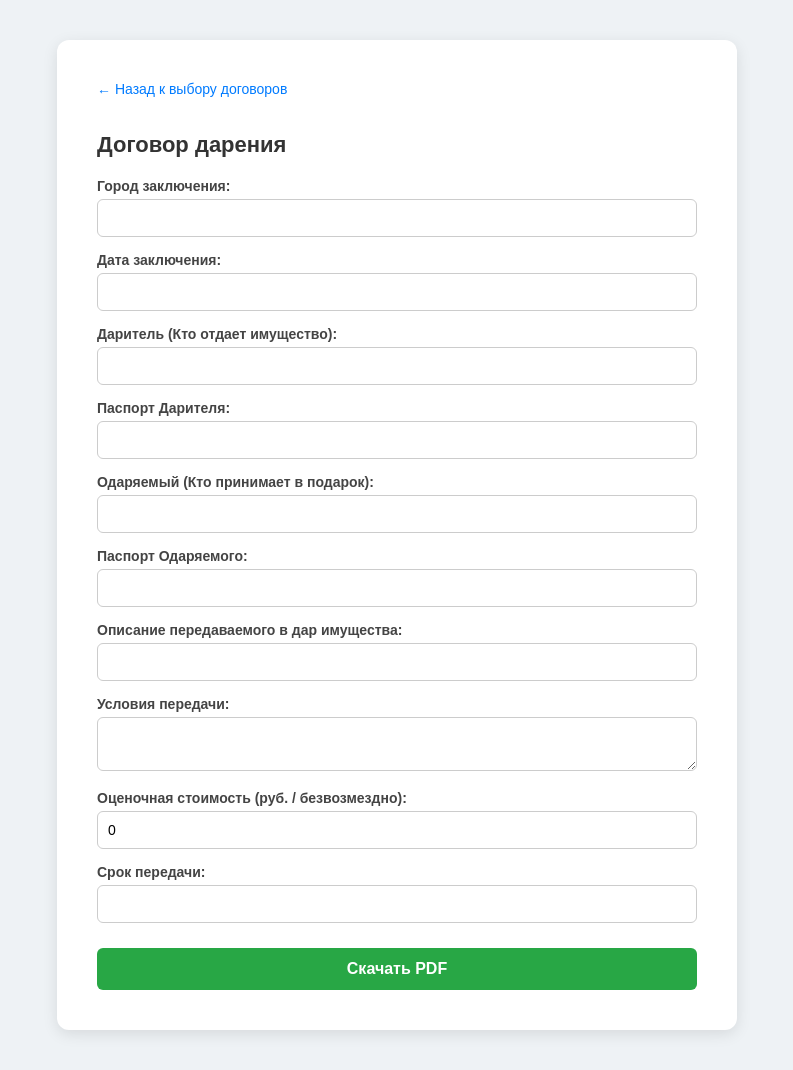
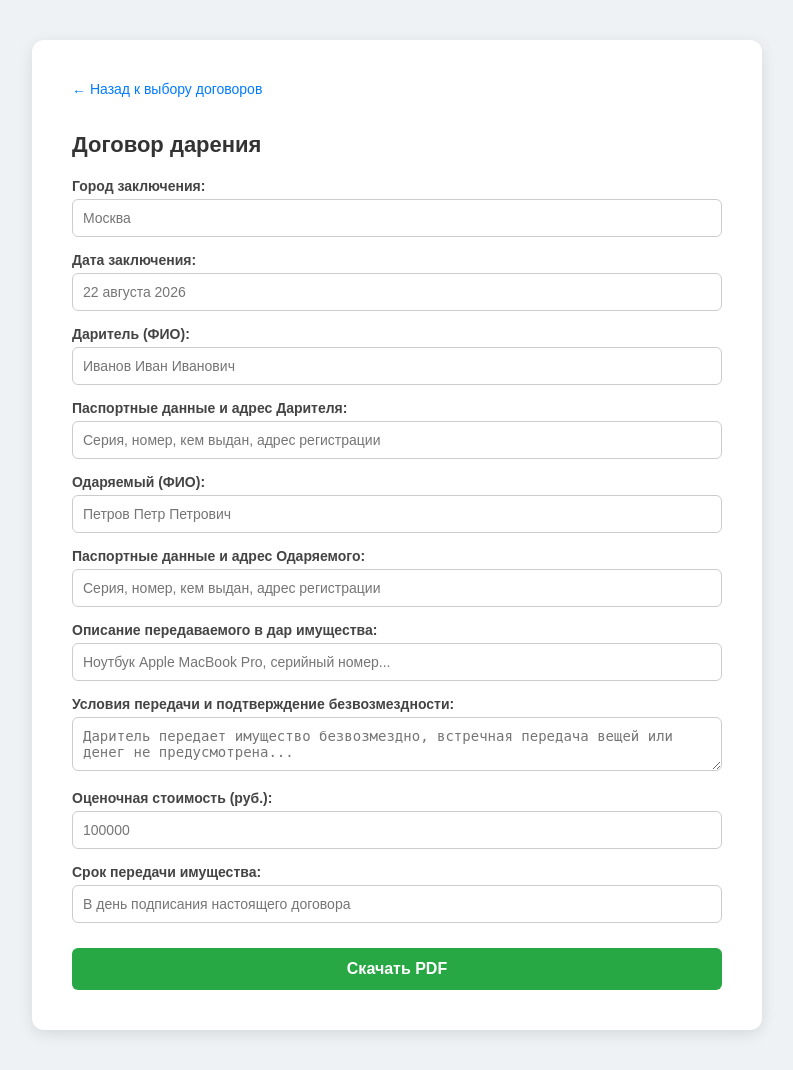
Before and after one commit to Ilyusha5562/contract-generator, a FastAPI app: page /form/gift in a window 1280 px wide. Shown: the whole page, without its empty margins (243-1036 px from the left). Run offline with FastAPI, Linux system fonts and the light colour scheme.

Commit message:
Update form_gift.html

```diff
--- a/templates/form_gift.html
+++ b/templates/form_gift.html
@@ -5,12 +5,13 @@
     <title>Договор дарения</title>
     <style>
         body { font-family: sans-serif; background: #eef2f5; margin: 0; padding: 40px; display: flex; justify-content: center; }
-        .container { background: white; padding: 40px; border-radius: 12px; box-shadow: 0 4px 15px rgba(0,0,0,0.1); width: 600px; }
+        .container { background: white; padding: 40px; border-radius: 12px; box-shadow: 0 4px 15px rgba(0,0,0,0.1); width: 650px; }
         h1 { color: #333; margin-bottom: 20px; font-size: 22px; }
         .form-group { margin-bottom: 15px; }
         label { display: block; margin-bottom: 5px; font-weight: bold; color: #444; font-size: 14px; }
         input, textarea { width: 100%; padding: 10px; border: 1px solid #ccc; border-radius: 6px; box-sizing: border-box; font-size: 14px; }
         .btn-submit { background: #28a745; color: white; padding: 12px; border: none; border-radius: 6px; width: 100%; font-weight: bold; font-size: 16px; cursor: pointer; margin-top: 10px; }
+        .btn-submit:hover { background: #218838; }
         .back-link { display: inline-block; margin-bottom: 20px; color: #007bff; text-decoration: none; font-size: 14px; }
     </style>
 </head>
@@ -20,16 +21,22 @@
         <h1>Договор дарения</h1>
         <form action="/generate-pdf" method="post">
             <input type="hidden" name="contract_type" value="gift">
-            <div class="form-group"><label>Город заключения:</label><input type="text" name="city" required></div>
-            <div class="form-group"><label>Дата заключения:</label><input type="text" name="date" required></div>
-            <div class="form-group"><label>Даритель (Кто отдает имущество):</label><input type="text" name="party1_name" required></div>
-            <div class="form-group"><label>Паспорт Дарителя:</label><input type="text" name="party1_id"></div>
-            <div class="form-group"><label>Одаряемый (Кто принимает в подарок):</label><input type="text" name="party2_name" required></div>
-            <div class="form-group"><label>Паспорт Одаряемого:</label><input type="text" name="party2_id"></div>
-            <div class="form-group"><label>Описание передаваемого в дар имущества:</label><input type="text" name="specific_field_1" required></div>
-            <div class="form-group"><label>Условия передачи:</label><textarea name="specific_field_2" rows="2"></textarea></div>
-            <div class="form-group"><label>Оценочная стоимость (руб. / безвозмездно):</label><input type="text" name="price" value="0" required></div>
-            <div class="form-group"><label>Срок передачи:</label><input type="text" name="deadline" required></div>
+
+            <div class="form-group"><label>Город заключения:</label><input type="text" name="city" placeholder="Москва" required></div>
+            <div class="form-group"><label>Дата заключения:</label><input type="text" name="date" placeholder="22 августа 2026" required></div>
+
+            <div class="form-group"><label>Даритель (ФИО):</label><input type="text" name="party1_name" placeholder="Иванов Иван Иванович" required></div>
+            <div class="form-group"><label>Паспортные данные и адрес Дарителя:</label><input type="text" name="party1_id" placeholder="Серия, номер, кем выдан, адрес регистрации" required></div>
+
+            <div class="form-group"><label>Одаряемый (ФИО):</label><input type="text" name="party2_name" placeholder="Петров Петр Петрович" required></div>
+            <div class="form-group"><label>Паспортные данные и адрес Одаряемого:</label><input type="text" name="party2_id" placeholder="Серия, номер, кем выдан, адрес регистрации" required></div>
+
+            <div class="form-group"><label>Описание передаваемого в дар имущества:</label><input type="text" name="specific_field_1" placeholder="Ноутбук Apple MacBook Pro, серийный номер..." required></div>
+            <div class="form-group"><label>Условия передачи и подтверждение безвозмездности:</label><textarea name="specific_field_2" rows="2" placeholder="Даритель передает имущество безвозмездно, встречная передача вещей или денег не предусмотрена..."></textarea></div>
+
+            <div class="form-group"><label>Оценочная стоимость (руб.):</label><input type="text" name="price" placeholder="100000" required></div>
+            <div class="form-group"><label>Срок передачи имущества:</label><input type="text" name="deadline" placeholder="В день подписания настоящего договора" required></div>
+
             <button type="submit" class="btn-submit">Скачать PDF</button>
         </form>
     </div>
```
